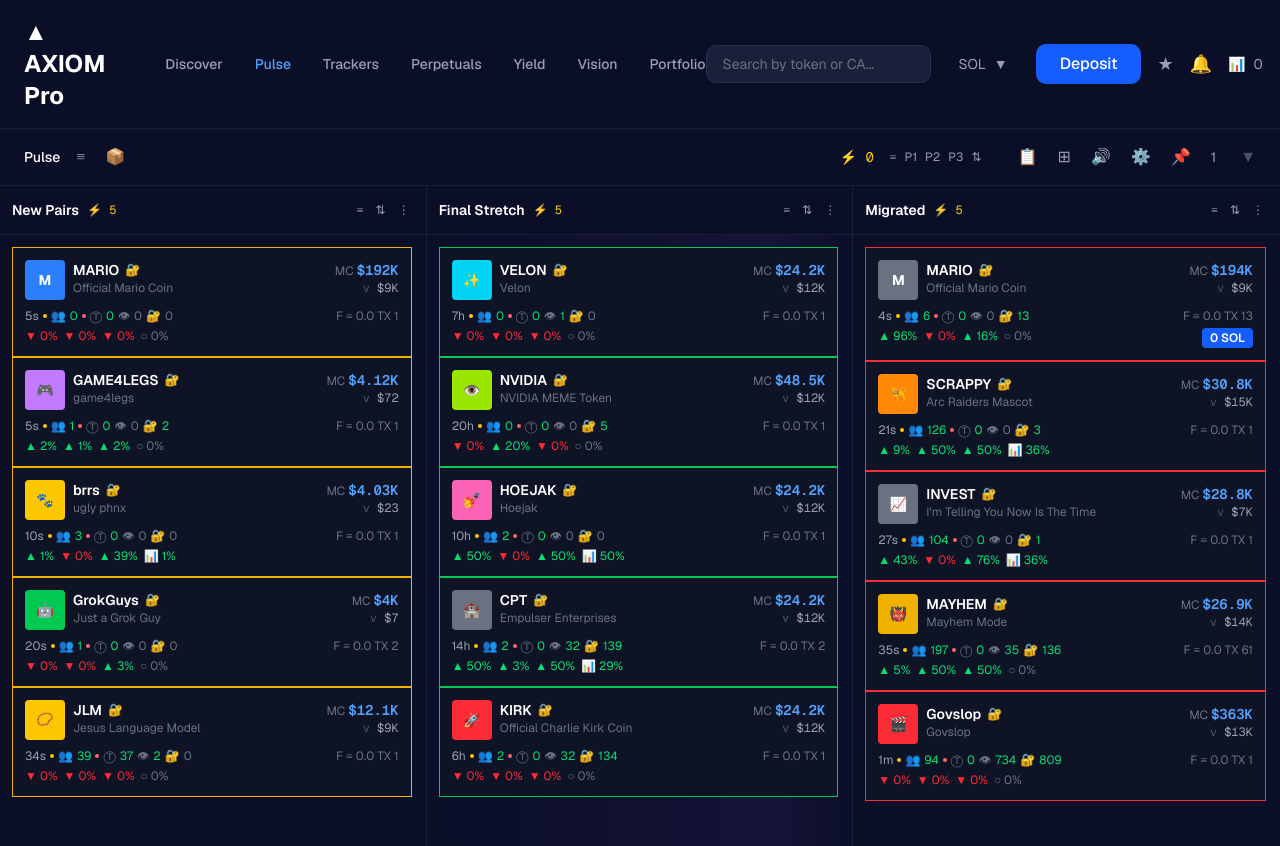
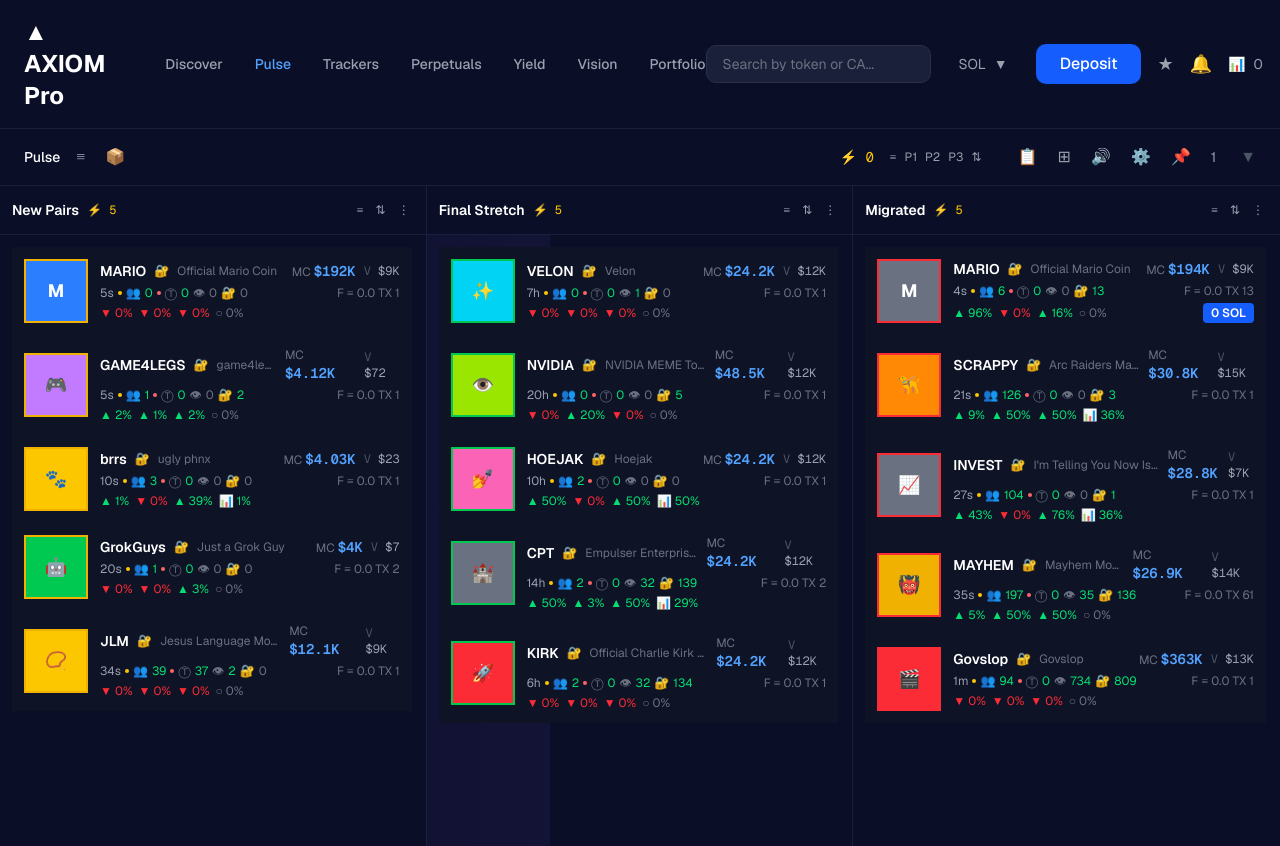
Before and after one commit to NysaPahari/Token-trading-table_Axiom, a Next.js app: page / in a window 1280 px wide. Shown: the top 846 px of the page. Built offline with nearby package versions, Linux system fonts and the light colour scheme.

Commit message:
enhance ui

```diff
--- a/components/column-section.tsx
+++ b/components/column-section.tsx
@@ -44,8 +44,8 @@ export function ColumnSection({
     if (!isGradientAnimated) return
 
     const interval = setInterval(() => {
-      setShimmerPos((prev) => (prev + 1) % 100)
-    }, 30)
+      setShimmerPos((prev) => (prev + 0.5) % 200)
+    }, 16)
 
     return () => clearInterval(interval)
   }, [isGradientAnimated])
@@ -66,14 +66,14 @@ export function ColumnSection({
       </div>
 
       <div
-        className="flex-1 overflow-y-auto pr-0.5 custom-scrollbar"
+        className="flex-1 overflow-y-auto pr-0.5 custom-scrollbar relative"
         style={
           isGradientAnimated
             ? {
-                backgroundImage: `linear-gradient(90deg, transparent 0%, rgba(139, 92, 246, 0.08) ${shimmerPos}%, transparent ${shimmerPos + 20}%)`,
-                backgroundSize: '100% 100%',
-                backgroundPosition: '0 0',
-                backgroundAttachment: 'scroll',
+                backgroundImage: `linear-gradient(90deg, transparent 0%, rgba(139, 92, 246, 0.12) ${shimmerPos}%, rgba(139, 92, 246, 0.18) ${shimmerPos + 2}%, rgba(139, 92, 246, 0.12) ${shimmerPos + 8}%, transparent ${shimmerPos + 12}%)`,
+                backgroundSize: '200% 100%',
+                backgroundPosition: `${shimmerPos}% 0`,
+                backgroundRepeat: 'no-repeat',
               }
             : {}
         }
--- a/components/token-card.tsx
+++ b/components/token-card.tsx
@@ -30,7 +30,7 @@ interface TokenCardProps {
 export function TokenCard({ token, category = 'new-pairs' }: TokenCardProps) {
   const [isHovered, setIsHovered] = useState(false)
 
-  const getBorderColor = () => {
+  const getIconBorderColor = () => {
     switch (category) {
       case 'new-pairs':
         return 'border-yellow-500'
@@ -77,7 +77,7 @@ export function TokenCard({ token, category = 'new-pairs' }: TokenCardProps) {
 
   return (
     <div
-      className={`relative p-3 border bg-[#0f1326] hover:bg-[#141928] transition-all duration-150 cursor-pointer overflow-hidden ${getBorderColor()}`}
+      className="relative p-3 bg-[#0f1326] hover:bg-[#141928] transition-all duration-150 cursor-pointer overflow-hidden"
       onMouseEnter={() => setIsHovered(true)}
       onMouseLeave={() => setIsHovered(false)}
     >
@@ -87,38 +87,37 @@ export function TokenCard({ token, category = 'new-pairs' }: TokenCardProps) {
         </div>
       )}
 
-      <div className="relative z-10 space-y-2">
-        {/* Token header with icon and name */}
-        <div className="flex items-start gap-2 mb-2">
+      <div className="relative z-10">
+        {/* Token card with icon on left and all content on right */}
+        <div className="flex items-center gap-3">
+          {/* Icon with border color */}
           <div
-            className={`w-10 h-10 rounded flex items-center justify-center text-sm font-bold flex-shrink-0 ${getIconColor(
+            className={`w-16 h-16 flex items-center justify-center text-lg font-bold flex-shrink-0 border-2 ${getIconBorderColor()} ${getIconColor(
               token.gradient
             )} text-white`}
           >
             {token.icon}
           </div>
 
+          {/* All content to the right of icon */}
           <div className="flex-1 min-w-0">
-            <div className="flex items-center gap-1.5">
+            {/* Top row: Name, lock icon, MC, V */}
+            <div className="flex items-center gap-2 mb-1">
               <span className="font-semibold text-white text-sm">{token.name}</span>
               <span className="text-xs text-gray-400">🔐</span>
-            </div>
-            <div className="text-xs text-gray-500 truncate">{token.fullName}</div>
-          </div>
-
-          {/* Price section on right */}
-          <div className="text-right flex-shrink-0">
+              <span className="text-xs text-gray-500 truncate">{token.fullName}</span>
+              <div className="ml-auto flex items-center gap-2">
                 <div className="text-xs">
                   <span className="text-gray-500 text-xs">MC</span>{' '}
                   <span className="text-blue-400 font-mono font-semibold text-sm">{token.mc}</span>
                 </div>
                 <div className="text-xs text-gray-600 font-mono">
-              v <span className="text-gray-400">{token.price}</span>
+                  V <span className="text-gray-400">{token.price}</span>
                 </div>
               </div>
             </div>
 
-        {/* Metrics row */}
+            {/* Middle row: Time, icons, metrics, F */}
             <div className="flex items-center gap-1 text-xs mb-1">
               <span className="text-gray-400">{token.time}</span>
               <span className="w-1 h-1 rounded-full bg-yellow-400"></span>
@@ -140,8 +139,8 @@ export function TokenCard({ token, category = 'new-pairs' }: TokenCardProps) {
               </div>
             </div>
 
-        {/* Change percentages */}
-        <div className="flex gap-1.5 flex-wrap text-xs">
+            {/* Bottom row: Change percentages and button */}
+            <div className="flex gap-1.5 flex-wrap items-center text-xs">
               <span className={token.dayChange > 0 ? 'text-green-400' : 'text-red-500'}>
                 {token.dayChange > 0 ? '▲' : '▼'} {Math.abs(token.dayChange)}%
               </span>
@@ -163,5 +162,7 @@ export function TokenCard({ token, category = 'new-pairs' }: TokenCardProps) {
             </div>
           </div>
         </div>
+      </div>
+    </div>
   )
 }
```
Lines whose indentation alone changed are shown as unchanged.
